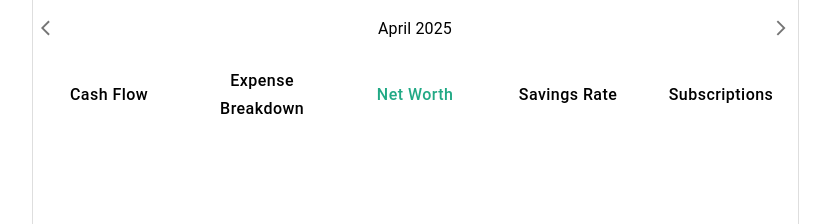
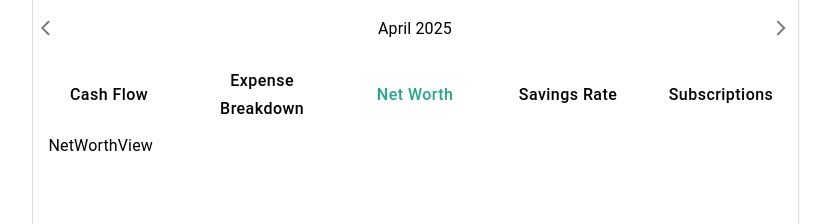
Before and after one commit to hyeonahc/finance-tracker, a React (Vite) app in the folder apps/web/: page /analysis-report in a window 1280 px wide. Shown: the top 224 px of the page, without its empty margins (225-1056 px from the left). Built offline with nearby package versions, Linux system fonts and the light colour scheme; no server answers; sample sign-in values are in the browser's storage.

Commit message:
Add all analysis report view components and render them by selected tab

```diff
--- /dev/null
+++ b/apps/web/src/components/views/analysisReport/CashFlowView.tsx
@@ -0,0 +1,5 @@
+const CashFlowView = () => {
+  return <div>CashFlowView</div>;
+};
+
+export default CashFlowView;
--- /dev/null
+++ b/apps/web/src/components/views/analysisReport/ExpenseBreakdownView.tsx
@@ -0,0 +1,5 @@
+const ExpenseBreakdownView = () => {
+  return <div>ExpenseBreakdownView</div>;
+};
+
+export default ExpenseBreakdownView;
--- /dev/null
+++ b/apps/web/src/components/views/analysisReport/NetWorthView.tsx
@@ -0,0 +1,5 @@
+const NetWorthView = () => {
+  return <div>NetWorthView</div>;
+};
+
+export default NetWorthView;
--- /dev/null
+++ b/apps/web/src/components/views/analysisReport/SavingsRateView.tsx
@@ -0,0 +1,5 @@
+const SavingsRateView = () => {
+  return <div>SavingsRateView</div>;
+};
+
+export default SavingsRateView;
--- /dev/null
+++ b/apps/web/src/components/views/analysisReport/SubscriptionsView.tsx
@@ -0,0 +1,5 @@
+const SubscriptionsView = () => {
+  return <div>SubscriptionsView</div>;
+};
+
+export default SubscriptionsView;
--- a/apps/web/src/pages/AnalysisReport.tsx
+++ b/apps/web/src/pages/AnalysisReport.tsx
@@ -1,5 +1,10 @@
 import YearMonthPicker from "@components/filters/YearMonthPicker";
 import ViewOptions from "@components/views/ViewOptions";
+import CashFlowView from "@components/views/analysisReport/CashFlowView";
+import ExpenseBreakdownView from "@components/views/analysisReport/ExpenseBreakdownView";
+import NetWorthView from "@components/views/analysisReport/NetWorthView";
+import SavingsRateView from "@components/views/analysisReport/SavingsRateView";
+import SubscriptionsView from "@components/views/analysisReport/SubscriptionsView";
 import { REPORT_VIEW } from "@constants/reportView";
 import { Box } from "@mui/material";
 import { useDateFilterStore } from "@stores/useDateFilterStore";
@@ -26,6 +31,15 @@ const AnalysisReport = () => {
         selectedView={selectedView}
         setSelectedView={setSelectedView}
       />
+      <Box px={2}>
+        {selectedView === REPORT_VIEW.NET_WORTH && <NetWorthView />}
+        {selectedView === REPORT_VIEW.SUBSCRIPTIONS && <SubscriptionsView />}
+        {selectedView === REPORT_VIEW.EXPENSE_BREAKDOWN && (
+          <ExpenseBreakdownView />
+        )}
+        {selectedView === REPORT_VIEW.CASH_FLOW && <CashFlowView />}
+        {selectedView === REPORT_VIEW.SAVINGS_RATE && <SavingsRateView />}
+      </Box>
     </Box>
   );
 };
```
